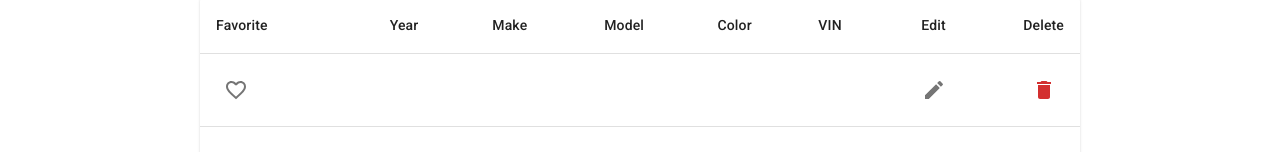
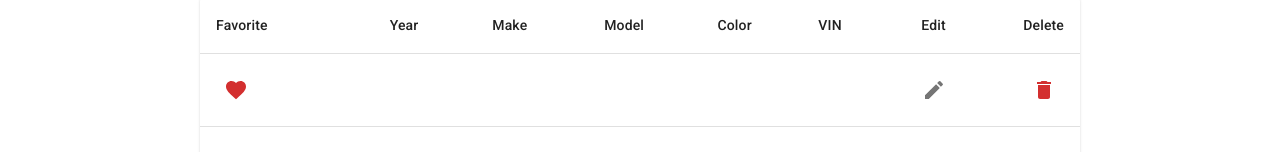
Before and after one commit to dlenselink/brennan-react-app, a React (Create React App) app: page /vehicles/edit in a window 1280 px wide. Both pictures are taken after a click on the button 236 px from the left and 361 px from the top of the page. Shown: the part 271-423 px from the top of the page. Built offline with nearby package versions, Linux system fonts and the light colour scheme.

Commit message:
Added working favorites

```diff
--- a/src/components/VehicleTable.jsx
+++ b/src/components/VehicleTable.jsx
@@ -12,8 +12,12 @@ import EditIcon from '@mui/icons-material/Edit';
 import DeleteIcon from '@mui/icons-material/Delete';
 import FavoriteIcon from '@mui/icons-material/Favorite';
 import FavoriteBorderIcon from '@mui/icons-material/FavoriteBorder';
+import { useFavorites } from 'contexts/FavoritesContext';
 
-const VehicleTable = ({ type, rowData }) => (
+const VehicleTable = ({ type, rowData }) => {
+  const { state, dispatch } = useFavorites();
+
+  return (
     <Box sx={{ margin: '16px' }}>
       <TableContainer component={Paper}>
         <Table sx={{ minWidth: 880, padding: '8px' }}>
@@ -34,11 +38,15 @@ const VehicleTable = ({ type, rowData }) => (
             </TableRow>
           </TableHead>
           <TableBody>
-          {rowData.map(({ id, isFavorite, year, make, model, color, vin }) => (
+            {rowData.map(({ id, year, make, model, color, vin }) => (
               <TableRow key={id} sx={{ '&:last-child td, &:last-child th': { border: 0 } }}>
                 <TableCell component="th" scope="row">
-                <IconButton>
-                  {isFavorite ? <FavoriteIcon color="error" /> : <FavoriteBorderIcon />}
+                  <IconButton onClick={() => dispatch({ type: 'toggle', payload: id })}>
+                    {state.favorites.includes(id) ? (
+                      <FavoriteIcon color="error" />
+                    ) : (
+                      <FavoriteBorderIcon />
+                    )}
                   </IconButton>
                 </TableCell>
                 <TableCell align="right">{year}</TableCell>
@@ -67,13 +75,13 @@ const VehicleTable = ({ type, rowData }) => (
       </TableContainer>
     </Box>
   );
+};
 
 VehicleTable.propTypes = {
   type: PropTypes.oneOf(['manage', 'favorites']).isRequired,
   rowData: PropTypes.arrayOf(
     PropTypes.shape({
       id: PropTypes.number.isRequired,
-      isFavorite: PropTypes.bool.isRequired,
       year: PropTypes.string.isRequired,
       make: PropTypes.string.isRequired,
       model: PropTypes.string.isRequired,
```
Lines whose indentation alone changed are shown as unchanged.
